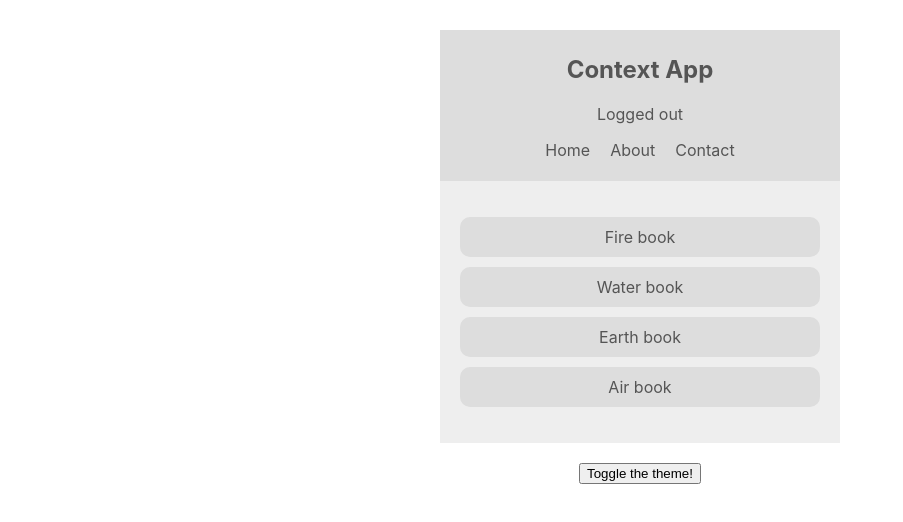
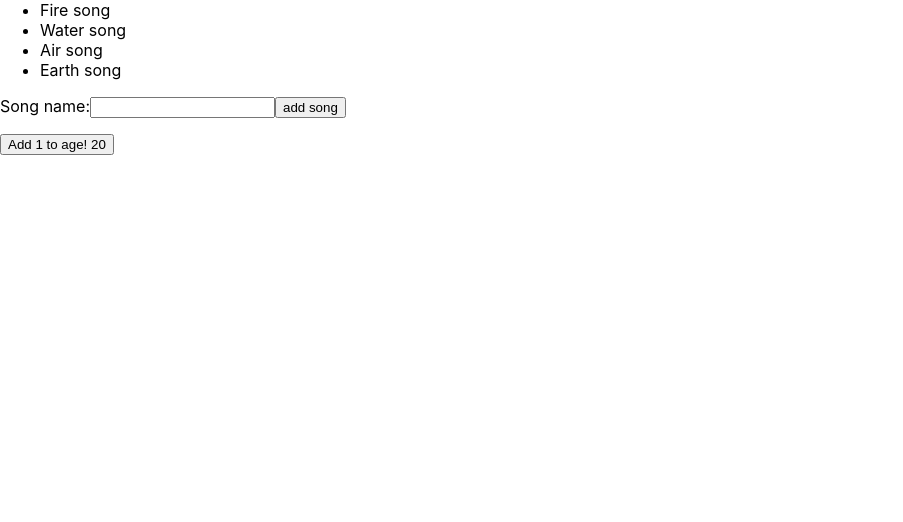
Before and after one commit to IcyCaster/react-context-and-hooks, a React app: page / in a window 1280 px wide. Shown: the top 522 px of the page, without its empty margins (0-903 px from the left). Built offline with nearby package versions, Linux system fonts and the light colour scheme.

Commit message:
Lesson 5: Hooks! SetState & UseEffect

```diff
--- a/package.json
+++ b/package.json
@@ -11,7 +11,8 @@
   "license": "ISC",
   "dependencies": {
     "react": "^16.12.0",
-    "react-dom": "^16.12.0"
+    "react-dom": "^16.12.0",
+    "uuid": "^3.3.3"
   },
   "devDependencies": {
     "@babel/core": "^7.7.7",
--- a/src/App.jsx
+++ b/src/App.jsx
@@ -1,14 +1,15 @@
 import React, {Component} from 'react';
-import Navbar from "./components/Navbar";
-import Booklist from "./components/Booklist";
-import ThemeContextProvider from "./contexts/ThemeContext";
-import ThemeToggle from "./components/ThemeToggle";
-import AuthContextProvider from "./contexts/AuthContext";
+import Navbar from "./Ccomponents/Navbar";
+import Booklist from "./Ccomponents/Booklist";
+import ThemeContextProvider from "./Ccontexts/ThemeContext";
+import ThemeToggle from "./Ccomponents/ThemeToggle";
+import AuthContextProvider from "./Ccontexts/AuthContext";
+import SongList from "./Hcomponents/SongList";
 
 class App extends Component {
     render() {
-        return (
-            <div className="App">
+        const isHooks = true;
+        let contextComponent = <div className="App">
             <AuthContextProvider>
                 <ThemeContextProvider>
                     <Navbar/>
@@ -16,7 +17,12 @@
                     <ThemeToggle/>
                 </ThemeContextProvider>
             </AuthContextProvider>
-            </div>
+        </div>;
+        const hooksComponent = <div>
+            <SongList/>
+        </div>;
+        return (
+            isHooks ? hooksComponent : contextComponent
         );
     }
 }
--- a/src/components/Booklist.jsx
+++ b/src/Ccomponents/Booklist.jsx
@@ -1,5 +1,5 @@
 import React, {Component} from 'react';
-import {ThemeContext} from "../contexts/ThemeContext";
+import {ThemeContext} from "../Ccontexts/ThemeContext";
 
 class Booklist extends Component {
     render() {
--- a/src/components/Navbar.jsx
+++ b/src/Ccomponents/Navbar.jsx
@@ -1,6 +1,6 @@
 import React, {Component} from 'react';
-import {ThemeContext} from "../contexts/ThemeContext";
-import {AuthContext} from "../contexts/AuthContext";
+import {ThemeContext} from "../Ccontexts/ThemeContext";
+import {AuthContext} from "../Ccontexts/AuthContext";
 
 class Navbar extends Component {
     render() {
--- a/src/components/ThemeToggle.jsx
+++ b/src/Ccomponents/ThemeToggle.jsx
@@ -1,5 +1,5 @@
 import React, {Component} from 'react';
-import {ThemeContext} from "../contexts/ThemeContext";
+import {ThemeContext} from "../Ccontexts/ThemeContext";
 
 class ThemeToggle extends Component {
     render() {
--- /dev/null
+++ b/src/Hcomponents/NewSongForm.jsx
@@ -0,0 +1,18 @@
+import React, {useState, useEffect} from 'react';
+
+const NewSongForm = ({addSong}) => {
+    const [title, setTitle] = useState('');
+    const handleSubmit = (e) => {
+        e.preventDefault();
+        addSong(title);
+        setTitle('');
+    };
+
+    return <form onSubmit={handleSubmit}>
+        <label>Song name:</label>
+        <input type="text" value={title} required onChange={(e) => setTitle(e.target.value)}/>
+        <input type="submit" value="add song"/>
+    </form>
+};
+
+export default NewSongForm;
--- /dev/null
+++ b/src/Hcomponents/SongList.jsx
@@ -0,0 +1,38 @@
+import React, {Component, useEffect, useState} from 'react';
+import uuid from 'uuid/v1';
+import NewSongForm from "./NewSongForm";
+
+const SongList = () => {
+    const [songs, setSongs] = useState([
+        { title: 'Fire song', id: 1 },
+        { title: 'Water song', id: 2 },
+        { title: 'Air song', id: 3 },
+        { title: 'Earth song', id: 4 },
+    ]);
+    const [age, setAge] = useState(20);
+    const addSong = (title) => {
+        setSongs([...songs, { title, id: uuid()}])
+    };
+
+    useEffect(() => {
+        console.log("Used song Run!")
+    }, [songs]);
+
+    useEffect(() => {
+        console.log("Used age Run!")
+    }, [age]);
+
+        return (
+            <div className="song-list">
+                <ul>
+                    {songs.map(song => {
+                        return (<li key={song.id}>{song.title}</li>)
+                    })}
+                </ul>
+                <NewSongForm addSong={addSong} />
+                <button onClick={() => setAge(age + 1)}>Add 1 to age! {age}</button>
+            </div>
+        );
+};
+
+export default SongList;
```
Also changed, not shown: src/Ccontexts/AuthContext.jsx (renamed from src/contexts/AuthContext.jsx), src/Ccontexts/ThemeContext.jsx (renamed from src/contexts/ThemeContext.jsx), 1 other file (tests, documents, lock files or other folders). Lines whose indentation alone changed are shown as unchanged.
